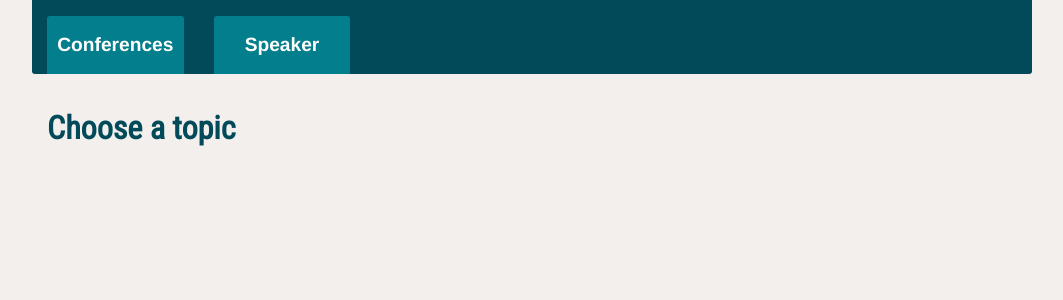
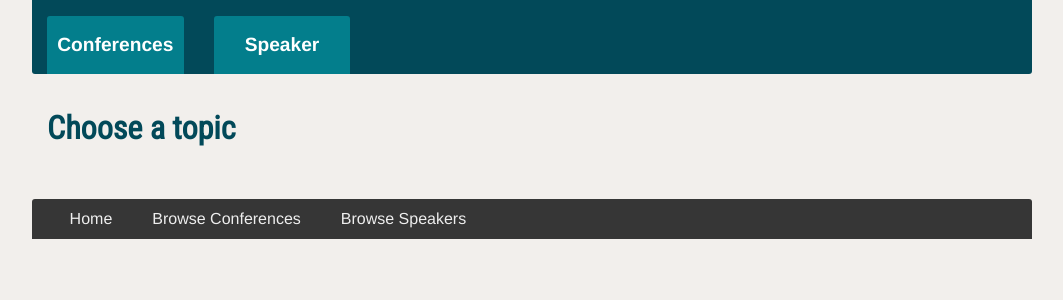
Before and after one commit to tddawson/conference-tracker, a Django app: page /general-conference/topics/ in a window 1280 px wide. Shown: the part 71-371 px from the top of the page, without its empty margins (108-1171 px from the left). Run offline with Django 3.2, Linux system fonts and the light colour scheme; data that the repository does not hold is empty; some libraries are stand-ins or nearby versions.

Commit message:
Added a basic footer with links to home page, conferences, and speakers.

```diff
--- a/tracker/static/styles/main.css
+++ b/tracker/static/styles/main.css
@@ -247,6 +247,32 @@ a.attention-link.blue:hover {
 	margin-top:20px;
 }
 
+#footer {
+	margin-top:40px;
+	width:100%;
+	background:#363636;
+	border-radius:3px 3px 0px 0px;
+}
+
+#footer ul {
+	list-style: none;
+}
+
+#footer ul li {
+	float:left;
+}
+
+#footer ul li a {
+	float:left;
+	line-height:40px;
+	padding:0px 20px;
+	color:#eee;
+}
+
+#footer ul li a:hover {
+	color: #fff;
+}
+
 @media all and (max-width: 64.063em) {
 
 	#home-blurb {
--- a/tracker/templates/tracker/base.html
+++ b/tracker/templates/tracker/base.html
@@ -45,5 +45,16 @@
 <div id="main" class="row">
 {% block content %}{% endblock %}
 </div>
+<div id="footer" class="row">
+<ul>
+  <li><a href="/home/">Home</a></li>
+  <li><a href="/general-conference/conferences/">Browse Conferences</a></li>
+  <li><a href="/general-conference/speakers/">Browse Speakers</a></li>
+</ul>
+</div>
+
+
+
+</div>
 </body>
 </html>
--- a/tracker/templates/tracker/talk.html
+++ b/tracker/templates/tracker/talk.html
@@ -68,7 +68,7 @@
     {% else %}
     <h3>Login to Track Your Study!</h3>
 
-    <a href="{% url 'social:begin' 'facebook' %}?next={{ request.path }}" class="attention-link green">Connect with Facebook</a>
+    <a href="{% url 'social:begin' 'facebook' %}?next={{ request.path }}" class="attention-link blue">Connect with Facebook</a>
     {% endif %}
 
 </div>
```
Also changed, not shown: tracker/templates/tracker/explore.html (deleted, +0 -32 lines).
